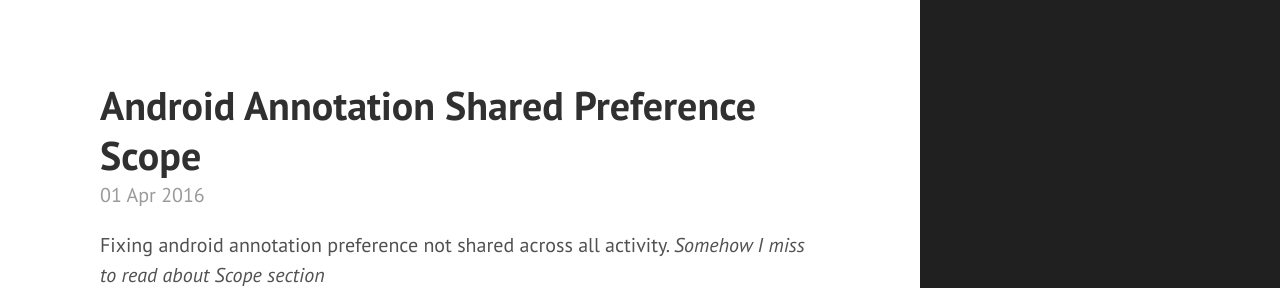
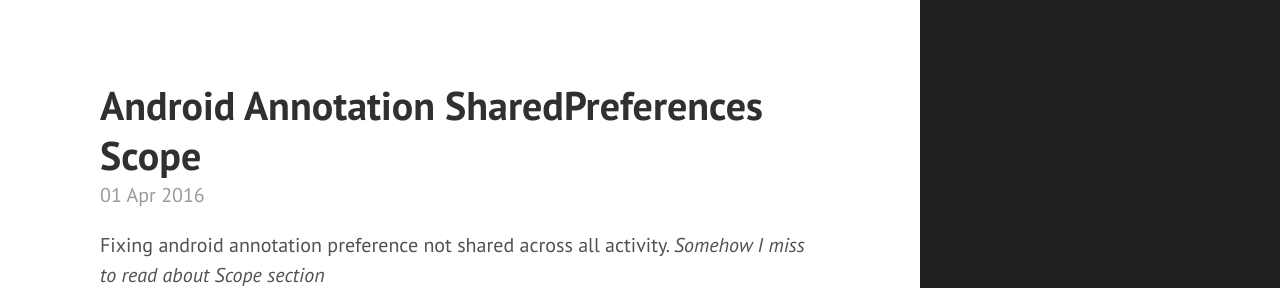
Before and after one commit to hidrodixtion/hidrodixtion.github.io, a Jekyll site: the page built from _posts/2016-04-01-android-annotation-shared-preference-scope.md, in a window 1280 px wide. Shown: the top 288 px of the page. Built offline with Jekyll 4.4.1, drawn with Linux system fonts in a browser that asks for light colours.

Commit message:
edit post

```diff
--- a/_posts/2016-04-01-android-annotation-shared-preference-scope.md
+++ b/_posts/2016-04-01-android-annotation-shared-preference-scope.md
@@ -1,6 +1,6 @@
 ---
 layout: post
-title: Android Annotation Shared Preference Scope
+title: Android Annotation SharedPreferences Scope
 date: "2016-04-01 07:50"
 ---
 
```
